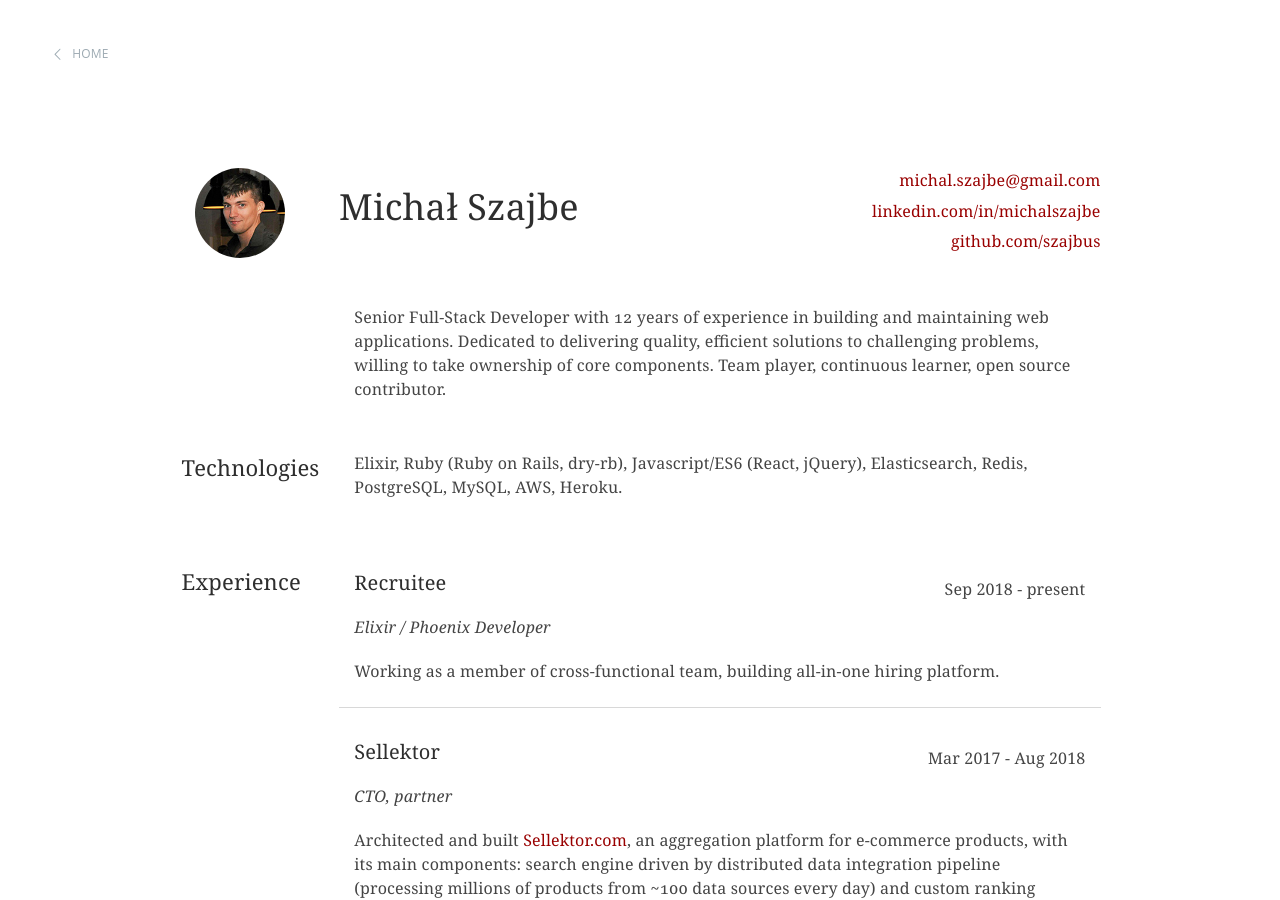
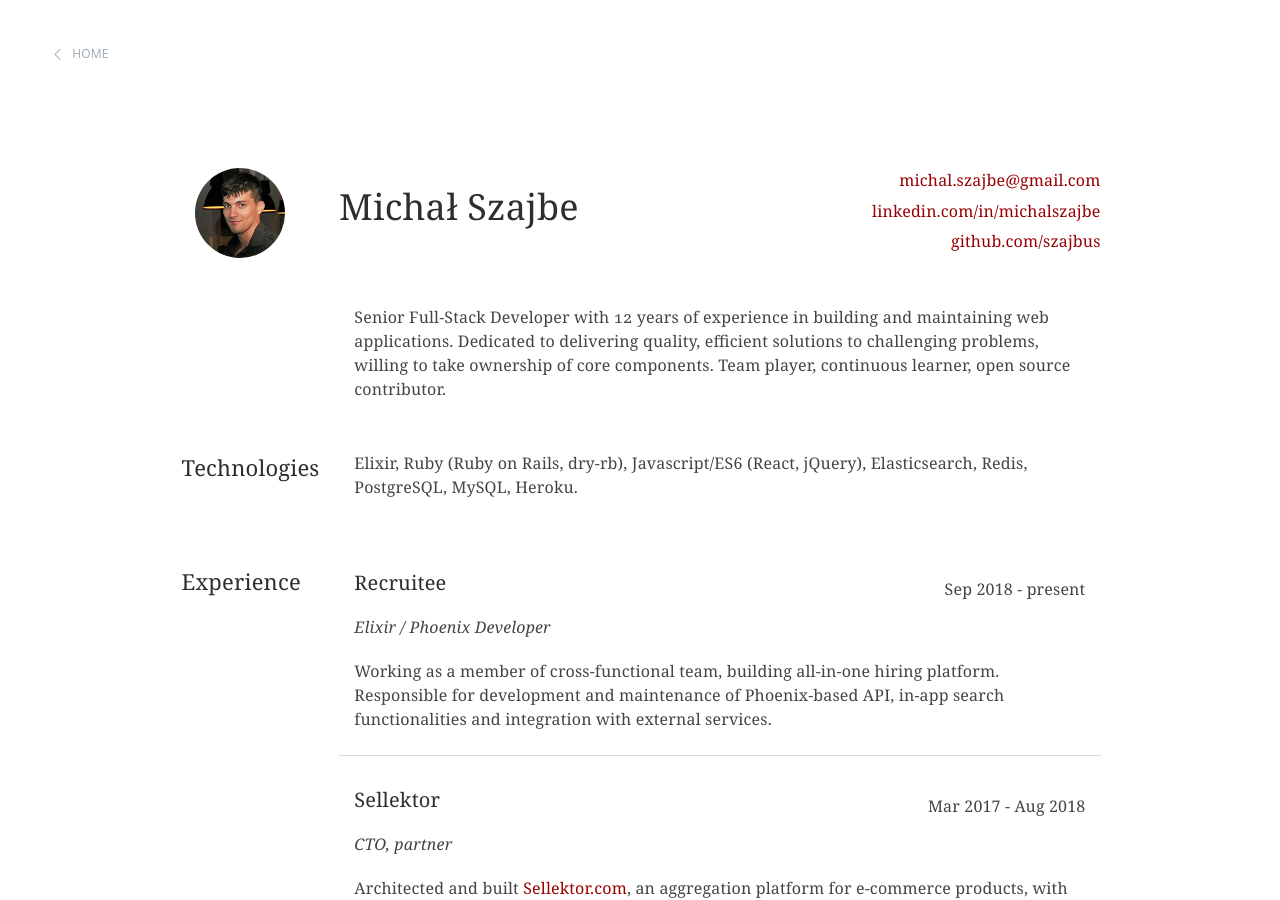
Before and after one commit to szajbus/szajbus.github.io, a Jekyll site: the page built from resume.html, in a window 1280 px wide and 900 px high. Built offline with Jekyll 4.4.1, drawn with Linux system fonts in a browser that asks for light colours.

Commit message:
Update resume

```diff
--- a/resume.html
+++ b/resume.html
@@ -59,7 +59,7 @@ description: Senior Full-Stack Developer with 12 years of experience in building
       <div class="row">
         <div class="col-12">
           <p class="technologies">
-            Elixir, Ruby (Ruby on Rails, dry-rb), Javascript/ES6 (React, jQuery), Elasticsearch, Redis, PostgreSQL, MySQL, AWS, Heroku.
+            Elixir, Ruby (Ruby on Rails, dry-rb), Javascript/ES6 (React, jQuery), Elasticsearch, Redis, PostgreSQL, MySQL, Heroku.
           </p>
         </div>
       </div>
@@ -88,7 +88,8 @@ description: Senior Full-Stack Developer with 12 years of experience in building
         <div class="row">
           <div class="col-12 summary">
             <p>
-              Working as a member of cross-functional team, building all-in-one hiring platform.
+              Working as a member of cross-functional team, building all-in-one hiring platform. Responsible for development and maintenance of Phoenix-based API, in-app search functionalities and integration with
+              external services.
             </p>
           </div>
         </div>
```
Also changed, not shown: 1 other file.
